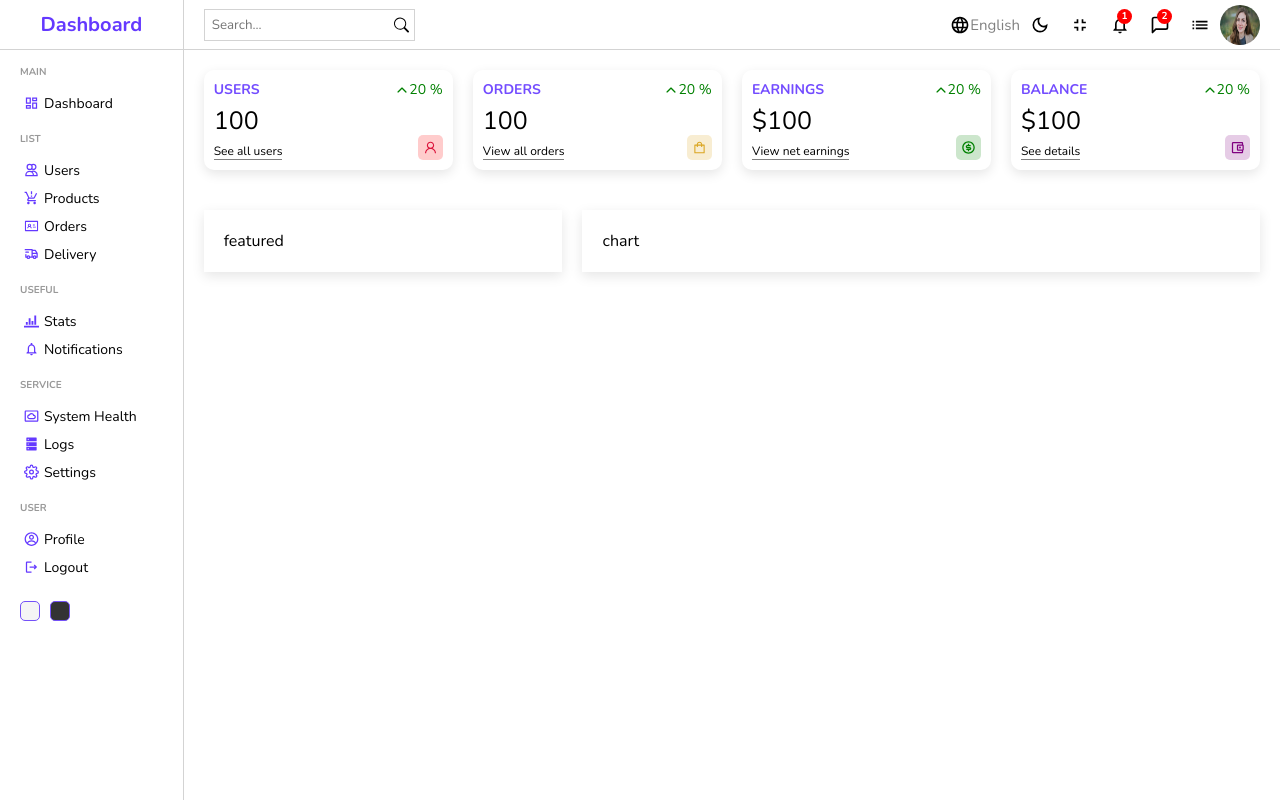
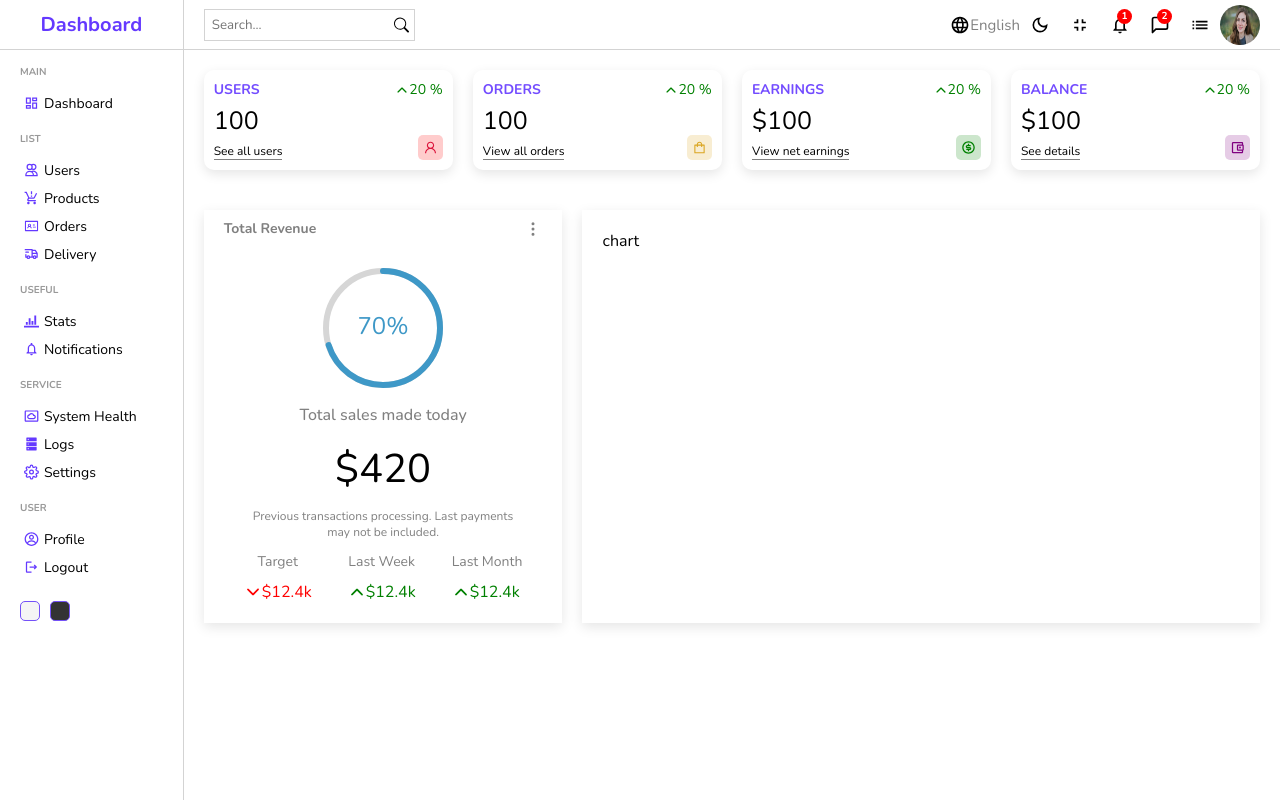
Before and after one commit to nurmdrafi/admin-dashboard-client, a React (Create React App) app: page / in a window 1280 px wide. Built offline with nearby package versions, Linux system fonts and the light colour scheme.

Commit message:
designed featured chart

```diff
--- a/package.json
+++ b/package.json
@@ -11,6 +11,7 @@
     "@testing-library/react": "^13.0.0",
     "@testing-library/user-event": "^13.2.1",
     "react": "^18.2.0",
+    "react-circular-progressbar": "^2.1.0",
     "react-dom": "^18.2.0",
     "react-icons": "^4.4.0",
     "react-router-dom": "^6.3.0",
--- a/src/Components/Featured/Featured.js
+++ b/src/Components/Featured/Featured.js
@@ -1,7 +1,53 @@
 import React from "react";
+import { FiMoreVertical } from "react-icons/fi";
+import { IoIosArrowUp, IoIosArrowDown } from "react-icons/io";
+import { CircularProgressbar } from "react-circular-progressbar";
+import "react-circular-progressbar/dist/styles.css";
 import "./Featured.scss";
 const Featured = () => {
-  return <div className="featured">featured</div>;
+  return (
+    <div className="featured">
+      <div className="top">
+        <h1 className="title">Total Revenue</h1>
+        <FiMoreVertical className="icon" />
+      </div>
+      <div className="bottom">
+        <div className="featuredChart">
+          <CircularProgressbar value={70} text={"70%"} strokeWidth={5} />
+        </div>
+        <p className="title">Total sales made today</p>
+        <p className="amount">$420</p>
+        <p className="desc">
+          Previous transactions processing. Last payments may not be included.
+        </p>
+        <div className="summary">
+          <div className="items">
+            <div className="itemTitle">Target</div>
+            <div className="itemResult negative">
+              <IoIosArrowDown className="icon" />
+              <div className="resultAmount">$12.4k</div>
+            </div>
+          </div>
+
+          <div className="items">
+            <div className="itemTitle">Last Week</div>
+            <div className="itemResult positive">
+              <IoIosArrowUp className="icon" />
+              <div className="resultAmount">$12.4k</div>
+            </div>
+          </div>
+
+          <div className="items">
+            <div className="itemTitle">Last Month</div>
+            <div className="itemResult positive">
+              <IoIosArrowUp className="icon" />
+              <div className="resultAmount">$12.4k</div>
+            </div>
+          </div>
+        </div>
+      </div>
+    </div>
+  );
 };
 
 export default Featured;
--- a/src/Components/Featured/Featured.scss
+++ b/src/Components/Featured/Featured.scss
@@ -1,5 +1,75 @@
 .featured {
   flex: 2;
   box-shadow: rgba(0, 0, 0, 0.1) 0px 4px 12px;
-  padding: 20px;
+  padding: 0 20px;
+
+  .top {
+    display: flex;
+    align-items: center;
+    justify-content: space-between;
+    color: gray;
+
+    .title {
+      font-size: 14px;
+    }
+
+    .icon {
+      font-size: 18px;
+    }
+  }
+
+  .bottom {
+    padding: 20px;
+    display: flex;
+    flex-direction: column;
+    align-items: center;
+    justify-content: center;
+
+    .featuredChart {
+      width: 120px;
+      height: 120px;
+    }
+    .title {
+      font-weight: 500;
+      color: gray;
+    }
+    .amount {
+      font-size: 40px;
+      margin: 0;
+    }
+    .desc {
+      font-weight: 300;
+      font-size: 12px;
+      color: gray;
+      text-align: center;
+    }
+    .summary {
+      width: 100%;
+      display: flex;
+      align-items: center;
+      justify-content: space-between;
+      .items {
+        text-align: center;
+        .itemTitle {
+          font-size: 14px;
+          color: gray;
+        }
+        .itemResult {
+          display: flex;
+          align-items: center;
+          margin-top: 10px;
+
+          &.positive{
+            color: green;
+          }
+          &.negative{
+            color: red;
+          }
+          .icon {
+            font-size: 18px;
+          }
+        }
+      }
+    }
+  }
 }
```
Also changed, not shown: 1 other file (tests, documents, lock files or other folders).
